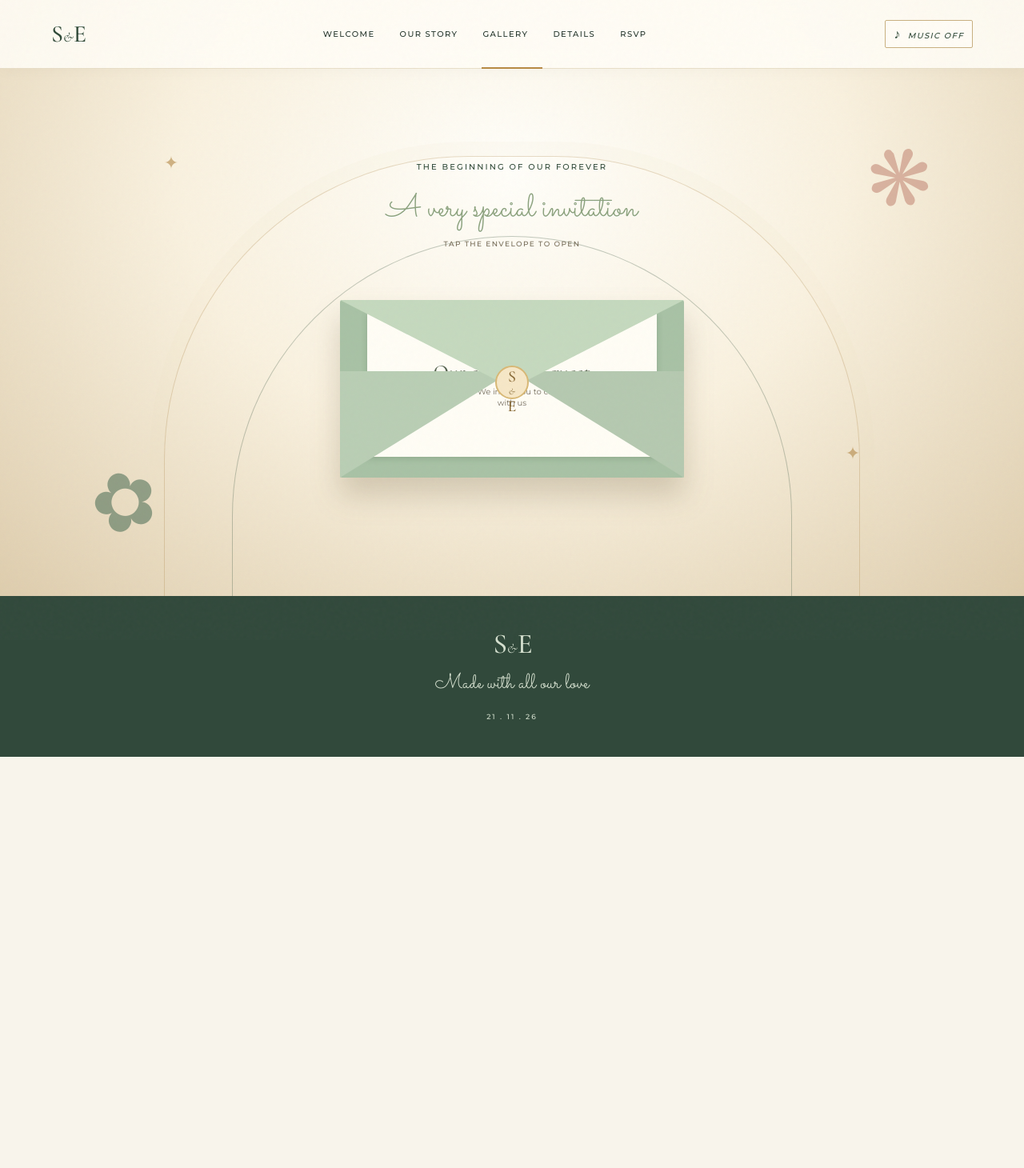
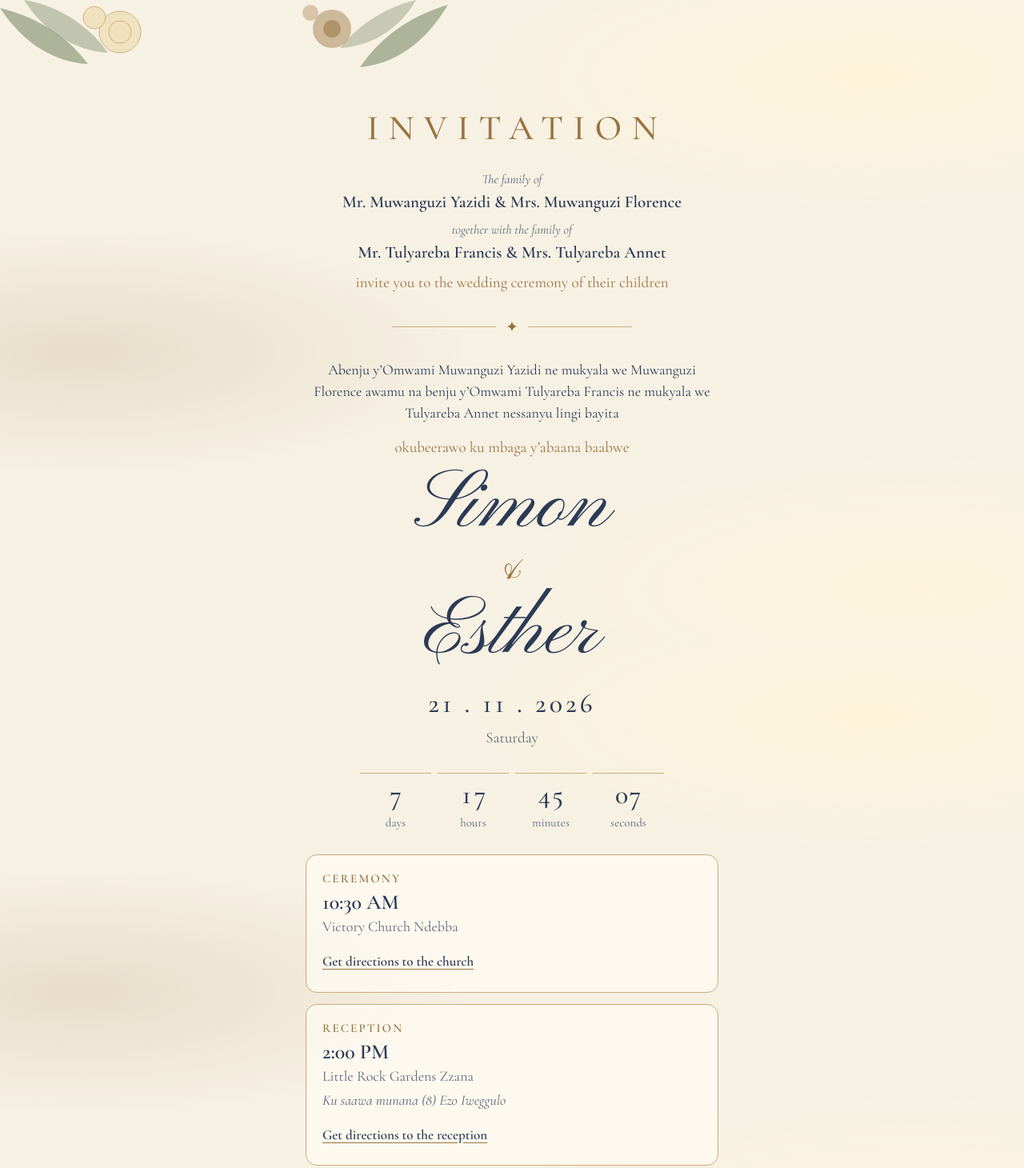
Before and after one commit to simonmuwanguzi11-blip/muwanguzi-simon-and-izabayo-esthers-wedding-invitation, a plain HTML site: page index.html in a window 1280 px wide. Shown: the top 1460 px of the page at 80% size. Before the commit the page ends 946 px from the top, so only its background shows below. Drawn offline with nearby package versions, Linux system fonts and the light colour scheme.

Commit message:
Publish updated wedding invitation
Co-authored-by: Copilot <223556219+Copilot@users.noreply.github.com>

```diff
--- a/index.html
+++ b/index.html
@@ -1,59 +1,162 @@
-<!doctype html>
+<!DOCTYPE html>
 <html lang="en">
 <head>
-    <meta charset="UTF-8" />
-    <meta name="viewport" content="width=device-width, initial-scale=1.0" />
-    <title>Muwanguzi Simon & Esther Izabayo — Wedding Invitation</title>
-    <link rel="preconnect" href="https://fonts.googleapis.com" />
-    <link rel="preconnect" href="https://fonts.gstatic.com" crossorigin />
-    <link href="https://fonts.googleapis.com/css2?family=Cormorant+Garamond:ital,wght@0,400;0,500;0,600;1,400;1,500&family=DM+Mono:wght@400;500&family=Montserrat:wght@400;500;600&family=Sacramento&display=swap" rel="stylesheet" />
-    <link rel="stylesheet" href="styles.css" />
+<meta charset="utf-8">
+<meta name="viewport" content="width=device-width, initial-scale=1, viewport-fit=cover">
+<title>Simon & Esther — Wedding Invitation</title>
+<link rel="preconnect" href="https://fonts.googleapis.com">
+<link href="https://fonts.googleapis.com/css2?family=Cormorant+Garamond:ital,wght@0,400;0,500;0,600;1,400&family=Pinyon+Script&display=swap" rel="stylesheet">
+<style>
+:root{
+  box-sizing:border-box;
+  padding-top:env(safe-area-inset-top,0px);
+  padding-bottom:env(safe-area-inset-bottom,0px);
+  --paper:#f7f1e4; --paper2:#efe5d0; --ink:#2b3a55; --soft:#5d6677; --gold:#9a7440; --blue:#f0e1bd; --glow:#fff5d9; --sage:#7b8a69; --line:#c9ad7c; --card:rgba(255,252,244,.72);
+}
+@media (prefers-color-scheme: dark){
+  :root:not([data-theme="light"]){--paper:#1c2230; --paper2:#232b3d; --ink:#eef1f7; --soft:#aab3c5; --gold:#d3ad72; --blue:#ead9b0; --glow:#3a4560; --sage:#9fb08c; --line:#8a7348; --card:rgba(35,43,61,.75);}
+}
+:root[data-theme="dark"]{--paper:#1c2230; --paper2:#232b3d; --ink:#eef1f7; --soft:#aab3c5; --gold:#d3ad72; --blue:#ead9b0; --glow:#3a4560; --sage:#9fb08c; --line:#8a7348; --card:rgba(35,43,61,.75);}
+html{scroll-padding-top:env(safe-area-inset-top,0px)}
+*,*::before,*::after{box-sizing:inherit}
+body{margin:0;background:var(--paper);color:var(--ink);font-family:"Cormorant Garamond",Georgia,"Times New Roman",serif;font-size:19px;line-height:1.55;text-align:center;
+  background-image:radial-gradient(60% 30% at 85% 12%,color-mix(in srgb,var(--glow) 90%,transparent),transparent 70%),radial-gradient(55% 28% at 8% 55%,color-mix(in srgb,var(--gold) 16%,transparent),transparent 70%),radial-gradient(60% 30% at 90% 92%,color-mix(in srgb,var(--glow) 80%,transparent),transparent 70%);
+  background-attachment:fixed}
+.wrap{max-width:560px;margin:0 auto;padding:0 22px 48px}
+.sprig{display:block;width:100%;max-width:560px;height:auto;color:var(--sage)}
+.sprig .b{color:var(--blue)} .sprig .g{color:var(--gold)} .sprig .b circle{opacity:.95;stroke:var(--line);stroke-width:1}
+h1,h2,p{margin:0}
+.kicker{font-size:clamp(30px,9vw,44px);letter-spacing:.28em;font-weight:500;color:var(--gold);margin-top:6px;padding-left:.28em}
+.fam{margin-top:18px}
+.small{font-size:16px;color:var(--soft);font-style:italic}
+.parents{font-size:21px;font-weight:600;line-height:1.35;margin:2px 0 8px}
+.rule{display:flex;align-items:center;gap:12px;margin:26px auto;max-width:300px;color:var(--gold)}
+.rule::before,.rule::after{content:"";flex:1;height:1px;background:var(--line)}
+.lug{font-size:18px;line-height:1.5}
+.inv{color:var(--gold);font-size:19px;margin-top:6px}
+.names{font-family:"Pinyon Script","Snell Roundhand","Apple Chancery",cursive;font-weight:400;font-size:clamp(64px,22vw,104px);line-height:1.02;color:var(--ink);margin:6px 0 4px}
+.names .amp{display:block;font-size:.5em;color:var(--gold);line-height:1}
+.date{font-size:clamp(26px,8vw,34px);letter-spacing:.12em;font-weight:500;margin-top:10px}
+.sub{color:var(--soft)}
+.when{display:grid;gap:14px;margin-top:26px;text-align:left}
+.ev{background:var(--card);border:1px solid var(--line);border-radius:14px;padding:18px 20px;display:grid;gap:2px}
+.ev h2{font-size:15px;letter-spacing:.14em;color:var(--gold);font-weight:600;text-transform:none}
+.ev .t{font-size:26px;font-weight:600;line-height:1.2}
+.ev .p{font-size:18px;color:var(--soft)}
+.ev a.map{justify-self:start;margin-top:8px;color:var(--ink);font-weight:600;font-size:17px;text-decoration:underline;text-decoration-color:var(--gold);text-underline-offset:4px;padding:6px 0}
+.count{display:grid;grid-template-columns:repeat(4,1fr);gap:8px;margin:30px auto 0;max-width:380px}
+.count div{border-top:1px solid var(--line);padding-top:8px}
+.count b{display:block;font-size:34px;font-weight:500;font-variant-numeric:tabular-nums;line-height:1.1}
+.count span{font-size:15px;color:var(--soft)}
+.rsvp{margin-top:34px;border:1px solid var(--line);border-radius:14px;padding:22px 18px 10px;background:var(--card);outline:1px solid color-mix(in srgb,var(--line) 55%,transparent);outline-offset:-7px}
+.rsvp h2{font-size:30px;color:var(--gold);font-weight:500;letter-spacing:.12em;padding-left:.12em}
+.contacts{display:grid;gap:4px;margin-top:10px}
+.contacts a{display:flex;justify-content:space-between;align-items:center;gap:12px;text-decoration:none;color:var(--ink);padding:12px 8px;border-bottom:1px solid color-mix(in srgb,var(--line) 50%,transparent);text-align:left;min-height:48px}
+.contacts a:last-child{border-bottom:0}
+.contacts small{display:block;font-size:15px;color:var(--soft);line-height:1.2}
+.contacts strong{font-size:21px;font-weight:600;font-variant-numeric:tabular-nums;white-space:nowrap}
+a:focus-visible,button:focus-visible{outline:3px solid var(--gold);outline-offset:3px;border-radius:6px}
+.foot{margin-top:30px;font-size:17px;color:var(--soft);font-style:italic}
+.hero-in{animation:rise 1.1s ease-out both}
+@keyframes rise{from{opacity:0;transform:translateY(14px)}to{opacity:1;transform:none}}
+@media (prefers-reduced-motion:reduce){.hero-in{animation:none}}
+@media (max-width:380px){.contacts strong{font-size:19px}}
+</style>
 </head>
 <body>
-    <div class="grain"></div>
-    <header class="site-header">
-      <a href="#top" class="monogram" aria-label="Simon and Esther home">S<span>&</span>E</a>
-      <nav aria-label="Invitation navigation"><button data-page="1">Welcome</button><button data-page="2">Our story</button><button data-page="3">Gallery</button><button data-page="4">Details</button><button data-page="5">RSVP</button></nav>
-      <button class="sound" id="sound-button" aria-label="Toggle celebration music"><span>♪</span> <i>Music off</i></button>
-    </header>
-    <main id="top">
-      <section class="hero invite-page active" data-page-content="1">
-        <div class="arch arch-one"></div><div class="arch arch-two"></div>
-        <p class="eyebrow">The beginning of our forever</p><p class="script">A very special invitation</p><p class="open-prompt">Tap the envelope to open</p>
-        <button class="envelope-scene" id="envelope-toggle" aria-expanded="false" aria-label="Open wedding invitation envelope"><span class="envelope-back"></span><span class="letter"><i>Reserved for</i><b id="pass-guest-name">Our cherished guest</b><small><strong id="pass-guests">1</strong> guest · We invite you to celebrate<br />with us</small></span><span class="envelope-side left"></span><span class="envelope-side right"></span><span class="envelope-flap"></span><span class="seal">S<span>&amp;</span>E</span></button>
-        <div class="envelope-reveal" id="envelope-reveal"><p class="eyebrow">Together with their families</p><h1>Simon <em>&amp;</em> Esther</h1><div class="date-line"><span></span><p>Saturday · 21 · November</p><span></span></div><p class="year">Two thousand twenty-six</p><button class="rsvp-link page-next" data-next="2">See more details <b>↓</b></button></div>
-        <div class="hero-flower flower-left" aria-hidden="true">✿</div><div class="hero-flower flower-right" aria-hidden="true">❋</div>
+
+<svg class="sprig" viewBox="0 0 560 120" aria-hidden="true" preserveAspectRatio="xMidYMin slice">
+  <g fill="currentColor" opacity=".85">
+    <path d="M0 10C40 20 80 40 110 80C70 78 30 56 0 10Z" opacity=".7"/>
+    <path d="M30 0C70 6 110 30 135 66C95 64 55 40 30 0Z" opacity=".5"/>
+    <path d="M560 6C520 18 480 40 450 84C492 80 530 56 560 6Z" opacity=".7"/>
+    <path d="M520 0C486 8 450 28 425 60C464 58 500 36 520 0Z" opacity=".45"/>
+  </g>
+  <g class="b"><circle cx="150" cy="40" r="26" fill="currentColor" opacity=".55"/><circle cx="150" cy="40" r="14" fill="currentColor" opacity=".5"/><circle cx="118" cy="22" r="14" fill="currentColor" opacity=".4"/></g>
+  <g class="g"><circle cx="415" cy="36" r="24" fill="currentColor" opacity=".45"/><circle cx="415" cy="36" r="11" fill="currentColor" opacity=".55"/><circle cx="388" cy="16" r="10" fill="currentColor" opacity=".35"/></g>
+</svg>
+
+<main class="wrap">
+  <div class="hero-in">
+    <h1 class="kicker">INVITATION</h1>
+
+    <div class="fam">
+      <p class="small">The family of</p>
+      <p class="parents">Mr. Muwanguzi Yazidi &amp; Mrs. Muwanguzi Florence</p>
+      <p class="small">together with the family of</p>
+      <p class="parents">Mr. Tulyareba Francis &amp; Mrs. Tulyareba Annet</p>
+      <p class="inv">invite you to the wedding ceremony of their children</p>
+    </div>
+
+    <div class="rule" aria-hidden="true">✦</div>
+
+    <p class="lug" lang="lg">Abenju y’Omwami Muwanguzi Yazidi ne mukyala we Muwanguzi Florence awamu na benju y’Omwami Tulyareba Francis ne mukyala we Tulyareba Annet nessanyu lingi bayita</p>
+    <p class="inv" lang="lg" style="margin-top:14px">okubeerawo ku mbaga y’abaana baabwe</p>
+
+    <p class="names">Simon <span class="amp">&amp;</span> Esther</p>
+    <p class="date">21 . 11 . 2026</p>
+    <p class="sub">Saturday</p>
+  </div>
+
+  <div class="count" id="count" role="timer" aria-label="Countdown to the wedding">
+    <div><b id="d">–</b><span>days</span></div>
+    <div><b id="h">–</b><span>hours</span></div>
+    <div><b id="m">–</b><span>minutes</span></div>
+    <div><b id="s">–</b><span>seconds</span></div>
+  </div>
+
+  <section class="when" aria-label="Wedding programme">
+    <article class="ev">
+      <h2>CEREMONY</h2>
+      <p class="t">10:30 AM</p>
+      <p class="p">Victory Church Ndebba</p>
+      <a class="map" href="https://www.google.com/maps/search/?api=1&query=Victory+Church+Ndebba+Kampala" target="_blank" rel="noopener">Get directions to the church</a>
+    </article>
+    <article class="ev">
+      <h2>RECEPTION</h2>
+      <p class="t">2:00 PM</p>
+      <p class="p">Little Rock Gardens Zzana</p>
+      <p class="p" lang="lg" style="font-style:italic">Ku saawa munana (8) Ezo Iweggulo</p>
+      <a class="map" href="https://www.google.com/maps/search/?api=1&query=Little+Rock+Gardens+Zzana+Kampala" target="_blank" rel="noopener">Get directions to the reception</a>
+    </article>
   </section>
-      <section class="intro invite-page cover-page" id="story" data-page-content="2">
-        <label class="cover-image" id="cover-image"><input type="file" id="cover-upload" accept="image/*" /><img id="cover-preview" alt="Simon and Esther cover photo" /><span><b>Simon &amp; Esther</b><small>Tap to add your beautiful cover photo</small></span></label>
-        <p class="eyebrow">The celebration begins</p><h2>Two hearts,<br />one beautiful forever.</h2><p class="copy">With joy in our hearts, we invite you to share in the beginning of our married life.</p><button class="page-next ink-button" data-next="3">Enter our story <span>→</span></button>
+
+  <section class="rsvp" aria-label="RSVP">
+    <h2>RSVP</h2>
+    <div class="contacts">
+      <a href="tel:+256783342859"><span><small>Pr.</small>Buguma Patrick</span><strong>0783 342 859</strong></a>
+      <a href="tel:+256772378094"><span><small>Pr.</small>Yazid Muwanguzi</span><strong>0772 378 094</strong></a>
+      <a href="tel:+256743161242"><span><small>Mr.</small>Muwanguzi Simon</span><strong>0743 161 242</strong></a>
+    </div>
   </section>
-      <section class="gallery-page invite-page" id="gallery" data-page-content="3"><p class="eyebrow">Moments to treasure</p><h2>Our gallery</h2><p class="copy">A few beautiful moments from our journey together.</p><label class="gallery-upload"><input type="file" id="gallery-input" accept="image/*" multiple /><span>+</span> Add your photos</label><div class="gallery-grid" id="gallery-grid"><div class="gallery-empty">Choose one or more photos to begin our gallery.</div></div><div class="page-actions gallery-actions"><button class="page-prev" data-prev="2">← Back</button><button class="page-next ink-button" data-next="4">Wedding details <span>→</span></button></div></section>
-      <section class="invite-page details-page" id="details" data-page-content="4"><div class="details">
-        <div class="detail-card ceremony"><p class="eyebrow">The ceremony</p><h3>At eleven o'clock</h3><p>Victory Church Christian Center<br />Ndeeba</p><a href="https://maps.google.com/?q=Victory+Church+Christian+Center+Ndeeba" target="_blank" rel="noreferrer">Open ceremony map <b>↗</b></a></div>
-        <div class="ring-art" aria-hidden="true"><div></div><span></span></div>
-        <div class="detail-card reception"><p class="eyebrow">Dinner &amp; dancing</p><h3>From six o'clock</h3><p>Mikeke Gardens, Zanna<br />Following the ceremony</p><a href="https://maps.google.com/?q=Mikeke+Gardens+Zanna" target="_blank" rel="noreferrer">Get directions <b>↗</b></a></div>
-      </div><section class="calendar-card"><p class="eyebrow">Save the date</p><div class="calendar-date"><span>Saturday</span><b>21</b><span>November · 2026</span></div><p>11:00 AM · Victory Church Christian Center, Ndeeba</p></section>
-      <section class="notes">
-        <div><p class="eyebrow">Dress code</p><h3>Garden formal</h3><p>Soft pastels, summer linens, and a little flourish encouraged.</p></div>
-        <div><p class="eyebrow">An unplugged moment</p><h3>Be all here</h3><p>Please tuck away phones during the ceremony. Our photographer has every memory covered.</p></div>
-        <div><p class="eyebrow">With love</p><h3>Adults only</h3><p>We adore your little ones, but have reserved this evening for our grown-up guests.</p></div>
-      </section><section class="countdown"><p class="script">Counting down to forever</p><div id="countdown-timer"><div><b>00</b><span>Days</span></div><div><b>00</b><span>Hours</span></div><div><b>00</b><span>Min</span></div><div><b>00</b><span>Sec</span></div></div></section><section class="gift-card"><p class="eyebrow">A gift from the heart</p><h3>Your presence is our greatest gift.</h3><p>For those who would like to bless our new beginning, a contribution may be sent by Mobile Money.</p><a href="#rsvp" class="page-next" data-next="5">View gift details <b>→</b></a></section><div class="page-actions"><button class="page-prev" data-prev="3">← Back</button><button class="page-next ink-button" data-next="5">RSVP to celebrate <span>→</span></button></div></section>
-      <section class="rsvp-section invite-page" id="rsvp" data-page-content="5">
-        <div class="rsvp-intro"><p class="eyebrow">Kindly respond by 15 September</p><h2>Will you join us?</h2><p>We cannot wait to celebrate with the people who have made our story so full of love.</p></div>
-        <form id="rsvp-form" class="rsvp-form">
-          <label>Your name<input required name="name" placeholder="First and last name" /></label><label>Email address<input required type="email" name="email" placeholder="you@example.com" /></label>
-          <label>Phone number<input required name="phone" inputmode="tel" placeholder="Your phone number" /></label><label>Guests attending<input required name="guests" type="number" min="1" value="1" /></label>
-          <div class="attendance"><p>Will you be celebrating with us?</p><label><input type="radio" name="attendance" value="Joyfully accepts" required /><span>Joyfully accepts</span></label><label><input type="radio" name="attendance" value="Regretfully declines" /><span>Regretfully declines</span></label></div>
-          <label>Dietary notes <small>(optional)</small><input name="dietary" placeholder="Let us know how to take care of you" /></label><label>Your message <small>(optional)</small><input name="message" placeholder="Leave a note for the couple" /></label>
-          <label>Wedding contribution <small>(optional)</small><input name="contribution" inputmode="decimal" placeholder="Contribution amount" /></label>
-          <div class="payment-details"><p>Mobile Money contribution</p><span>Patrick Baguma · <b>0783 342 859</b> / <b>0706 314 054</b></span><span>Muwanguzi Simon · <b>0743 161 242</b></span></div>
-          <p class="contribution-note">Please send your contribution by Mobile Money, then record the amount above. Your reply and personal guest card will be created right away.</p><button type="submit">Send our reply <span>→</span></button>
-        </form>
-      <div class="page-actions rsvp-actions"><button class="page-prev light" data-prev="4">← Back to details</button></div></section>
+
+  <p class="small" style="margin-top:26px;letter-spacing:.06em">Kindly note: this is an adults-only celebration. No children, please.</p>
+
+  <p class="foot">We would be honoured to celebrate with you.</p>
 </main>
-    <footer><div class="monogram">S<span>&</span>E</div><p>Made with all our love</p><small>21 . 11 . 26</small></footer>
-    <section class="guest-card-modal" id="guest-card-modal" aria-hidden="true"><div class="guest-card-wrap"><button class="close-card" id="close-card" aria-label="Close card">×</button><article class="guest-card"><p class="eyebrow">Wedding guest card</p><div class="card-monogram">S<span>&</span>E</div><p class="guest-label">Honoured guest</p><h2 id="card-name">Guest Name</h2><div class="card-rule"></div><p class="card-copy">You are warmly welcomed to celebrate the wedding of<br /><strong>Muwanguzi Simon &amp; Esther Izabayo</strong></p><p class="card-venue">Victory Church Christian Center, Ndeeba<br /><span>Reception · Mikeke Gardens, Zanna</span></p><div class="card-footer"><span>21 . 11 . 26</span><b id="card-code">SE-000000</b></div></article><p class="card-instruction">Save this card and present it at the wedding entrance.</p><button class="download-card" id="download-card">Print / save my card</button></div></section>
-    <div class="toast" id="toast" role="status"></div><script src="app.js"></script>
+
+<svg class="sprig" viewBox="0 0 560 100" aria-hidden="true" preserveAspectRatio="xMidYMax slice" style="transform:scaleY(-1)">
+  <g fill="currentColor" opacity=".8">
+    <path d="M0 10C40 20 80 40 110 80C70 78 30 56 0 10Z" opacity=".6"/>
+    <path d="M560 6C520 18 480 40 450 84C492 80 530 56 560 6Z" opacity=".6"/>
+  </g>
+  <g class="b"><circle cx="90" cy="30" r="24" fill="currentColor" opacity=".5"/><circle cx="90" cy="30" r="12" fill="currentColor" opacity=".5"/></g>
+  <g class="g"><circle cx="470" cy="30" r="22" fill="currentColor" opacity=".45"/><circle cx="470" cy="30" r="10" fill="currentColor" opacity=".55"/></g>
+</svg>
+
+<script>
+(function(){
+  var target=new Date("2026-11-21T10:30:00+03:00").getTime();
+  var ids=["d","h","m","s"].map(function(i){return document.getElementById(i)});
+  function pad(n){return n<10?"0"+n:""+n}
+  function tick(){
+    var diff=target-Date.now();
+    if(diff<=0){document.getElementById("count").style.display="none";return}
+    var d=Math.floor(diff/864e5),h=Math.floor(diff%864e5/36e5),m=Math.floor(diff%36e5/6e4),s=Math.floor(diff%6e4/1e3);
+    ids[0].textContent=d;ids[1].textContent=pad(h);ids[2].textContent=pad(m);ids[3].textContent=pad(s);
+  }
+  tick();setInterval(tick,1000);
+})();
+</script>
 </body>
 </html>
```
Lines whose indentation alone changed are shown as unchanged.
